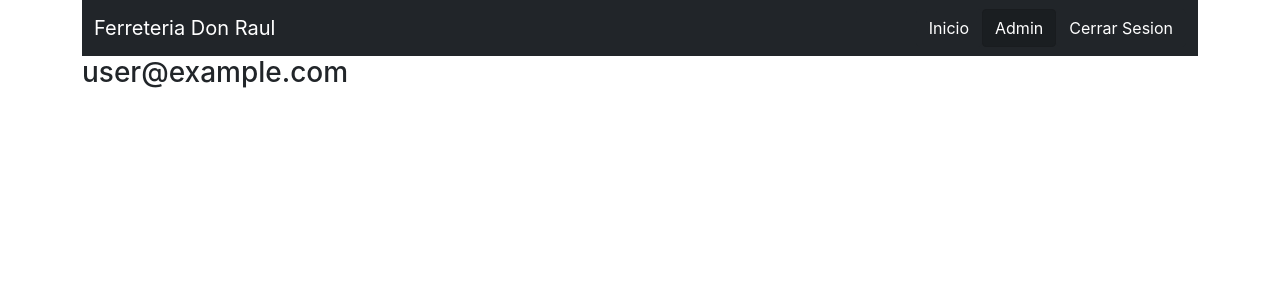
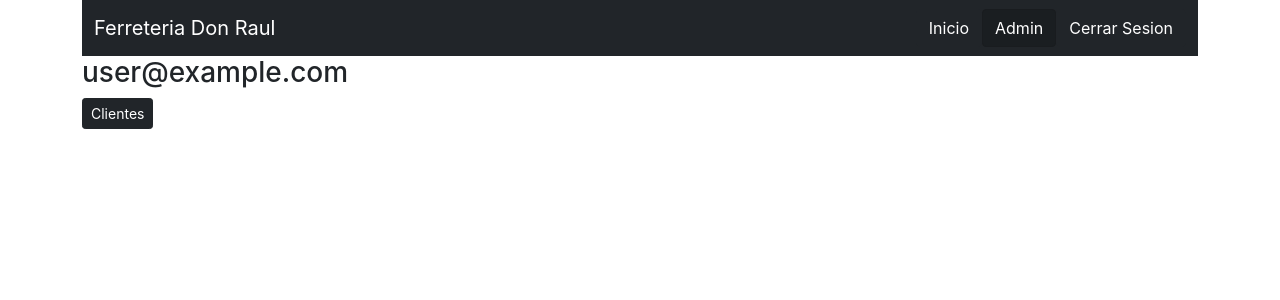
Before and after one commit to EdMass/ferreteria-raul-redux, a React (Create React App) app: page /admin in a window 1280 px wide. Shown: the top 300 px of the page. Built offline with nearby package versions, Linux system fonts and the light colour scheme; no server answers; sample sign-in values are in the browser's storage.

Commit message:
se capturan clientes desde el back :D

```diff
--- a/package.json
+++ b/package.json
@@ -13,6 +13,7 @@
     "react-router-dom": "^6.3.0",
     "react-scripts": "5.0.0",
     "redux": "^4.1.2",
+    "redux-devtools-extension": "^2.13.9",
     "redux-thunk": "^2.4.1",
     "web-vitals": "^2.1.4"
   },
--- a/src/App.jsx
+++ b/src/App.jsx
@@ -31,7 +31,7 @@ function App() {
         <Routes>
           <Route path="/" element={<div>Inicio... </div>} />
           <Route path="/login" element={<Login />} />
-          <Route path="/admin" element={<Admin />} />
+          <Route path="/admin/*" element={<Admin />} />
           <Route path="*" element={<h1>404 NotFoundPage</h1>} />
         </Routes>
       </div>
--- a/src/components/Admin.jsx
+++ b/src/components/Admin.jsx
@@ -1,13 +1,20 @@
 import React, { useState } from "react";
 import fireApp from "../firebase/firebase";
 import { getAuth } from "firebase/auth";
-import { useNavigate } from "react-router-dom";
+import { Route, Routes, useNavigate } from "react-router-dom";
+import Clientes from "./Clientes";
 
 const auth = getAuth(fireApp);
 
 const Admin = () => {
   const [user, setUser] = useState(null);
+
   const navigate = useNavigate();
+
+  const handlerCliente = () => {
+    navigate("/admin/clientes");
+  };
+
   React.useEffect(() => {
     if (auth.currentUser) {
       console.log("existe el usuario");
@@ -18,7 +25,24 @@ const Admin = () => {
     }
   }, [navigate]);
 
-  return <div>{user && <h3>{user.email}</h3>}</div>;
+  return (
+    <div>
+      {user && <h3>{user.email}</h3>}
+
+      <button
+        className="btn btn-dark btn-sm  "
+        type="button"
+        style={{ margin: "0 auto" }}
+        onClick={handlerCliente}
+      >
+        Clientes
+      </button>
+      <br />
+      <Routes>
+        <Route path="/clientes" element={<Clientes />} />
+      </Routes>
+    </div>
+  );
 };
 
 export default Admin;
--- /dev/null
+++ b/src/components/Clientes.jsx
@@ -0,0 +1,18 @@
+import React from 'react'
+import {useDispatch, useSelector} from 'react-redux'
+import {obtenerClientesAccion} from '../redux/clienteDucks'
+
+const Clientes = () => {
+
+    const dispatch = useDispatch()
+
+  return (
+    <div>
+        Clientes
+        <br />
+        <button onClick={() => dispatch(obtenerClientesAccion()) }>Obtener Clientes</button>
+    </div>
+  )
+}
+
+export default Clientes
--- a/src/index.js
+++ b/src/index.js
@@ -2,10 +2,17 @@ import React from 'react';
 import ReactDOM from 'react-dom';
 import './index.css';
 import App from './App.jsx';
+import {Provider} from 'react-redux'
+import generateStore from './redux/store';
+
+const store = generateStore()
 
 ReactDOM.render(
+
   <React.StrictMode>
-    <App />
+    <Provider store={store}>
+      <App />
+    </Provider>
   </React.StrictMode>,
   document.getElementById('root')
 );
--- /dev/null
+++ b/src/redux/clienteDucks.js
@@ -0,0 +1,33 @@
+
+//constantes
+const dataInicial = {
+    array : []
+}
+
+// types
+const OBTENER_CLIENTES_EXITO = 'OBTENER_CLIENTES_EXITO'
+
+//reducer
+export default function clienteReducer (state = dataInicial, action) {
+    switch (action.type) {
+        case OBTENER_CLIENTES_EXITO:
+            return {...state, array:action.payload }
+        default:
+            return state
+    }
+}
+
+//acciones
+export const obtenerClientesAccion = () => async (dispatch, getState) => {
+    try {
+        const res = await fetch (`https://ferreteriaraul.herokuapp.com/clientes`)
+        const contenido = await res.json();
+        dispatch({
+            type : OBTENER_CLIENTES_EXITO,
+            payload : contenido
+        })
+
+    } catch (error) {
+        console.log(error)
+    }
+}
--- /dev/null
+++ b/src/redux/store.js
@@ -0,0 +1,14 @@
+import {createStore, combineReducers, applyMiddleware} from 'redux'
+import thunk from 'redux-thunk'
+import {composeWithDevTools} from 'redux-devtools-extension'
+
+import clienteReducer from './clienteDucks'
+
+const rootReducer = combineReducers({
+    clientes: clienteReducer
+})
+
+export default function generateStore() {
+    const store = createStore( rootReducer, composeWithDevTools( applyMiddleware(thunk) ) )
+    return store
+}
```
Also changed, not shown: 1 other file (tests, documents, lock files or other folders).
